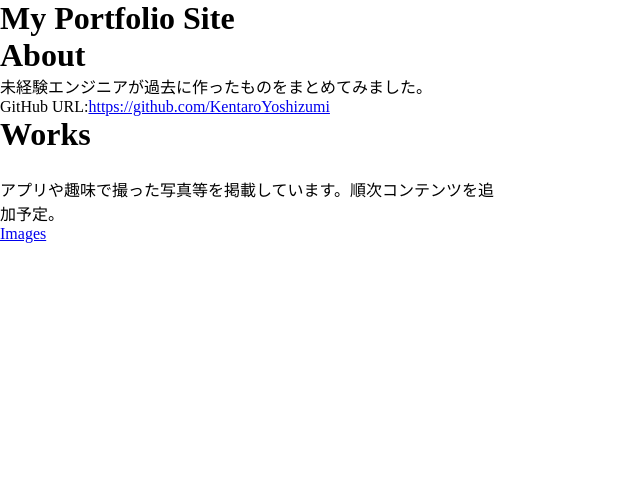
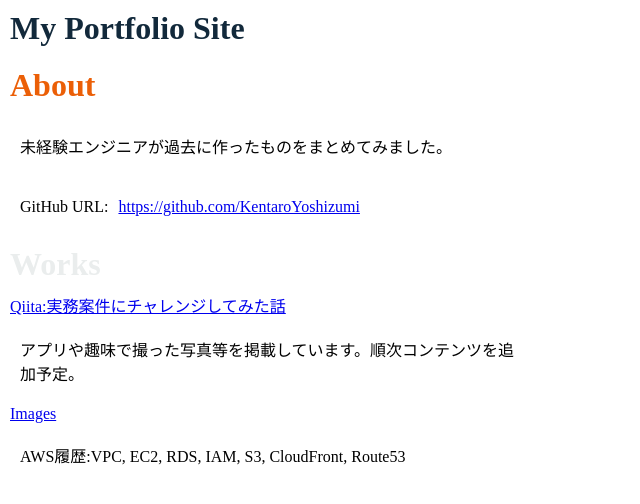
Before and after one commit to KentaroYoshizumi/my-originalportfolio-site, a plain HTML site: page index.html in a window 1280 px wide. Shown: the whole page, without its empty margins (0-640 px from the left). Drawn offline with Linux system fonts and the light colour scheme.

Commit message:
second commit

```diff
--- a/css/style.css
+++ b/css/style.css
@@ -1,4 +1,27 @@
 @charset "utf-8";
+
+.title {
+  color: #12293b;
+  padding: 10px;
+}
+
+.About {
+  color: #eb5f07;
+  padding: 10px;
+}
+
+.Works {
+  color: #eaeded;
+  padding: 10px;
+}
+
+p {
+  padding: 20px;
+}
+
+a {
+  padding: 10px;
+}
 
 /* ユニバーサルセレクタでデフォルトの余白をリセット */
 * {
--- a/index.html
+++ b/index.html
@@ -11,12 +11,14 @@
     <title>My Portfolio Site</title>
   </head>
   <body>
-    <h1 class="h1" id="site-title">My Portfolio Site</h1>
-    <h1 class="h1" id="site-title">About</h1>
+    <h1 class="title" id="site-title">My Portfolio Site</h1>
+    <h1 class="About" id="site-title">About</h1>
       <p>未経験エンジニアが過去に作ったものをまとめてみました。</p>
       <p>GitHub URL:<a href="https://github.com/KentaroYoshizumi">https://github.com/KentaroYoshizumi</a></p>
-    <h1 class="h1" id="site-title">Works</h1>
+    <h1 class="Works" id="site-title">Works</h1>
+    <a href="https://qiita.com/KentaroYoshizumi/items/13400db22ddf1547cb33">Qiita:実務案件にチャレンジしてみた話</a>
     　<p>アプリや趣味で撮った写真等を掲載しています。順次コンテンツを追加予定。</p>
       <a href="./images.html">Images</a>
+      <p>AWS履歴:VPC, EC2, RDS, IAM, S3, CloudFront, Route53</p>
   </body>
 </html>
```
Also changed, not shown: 1 other file.
